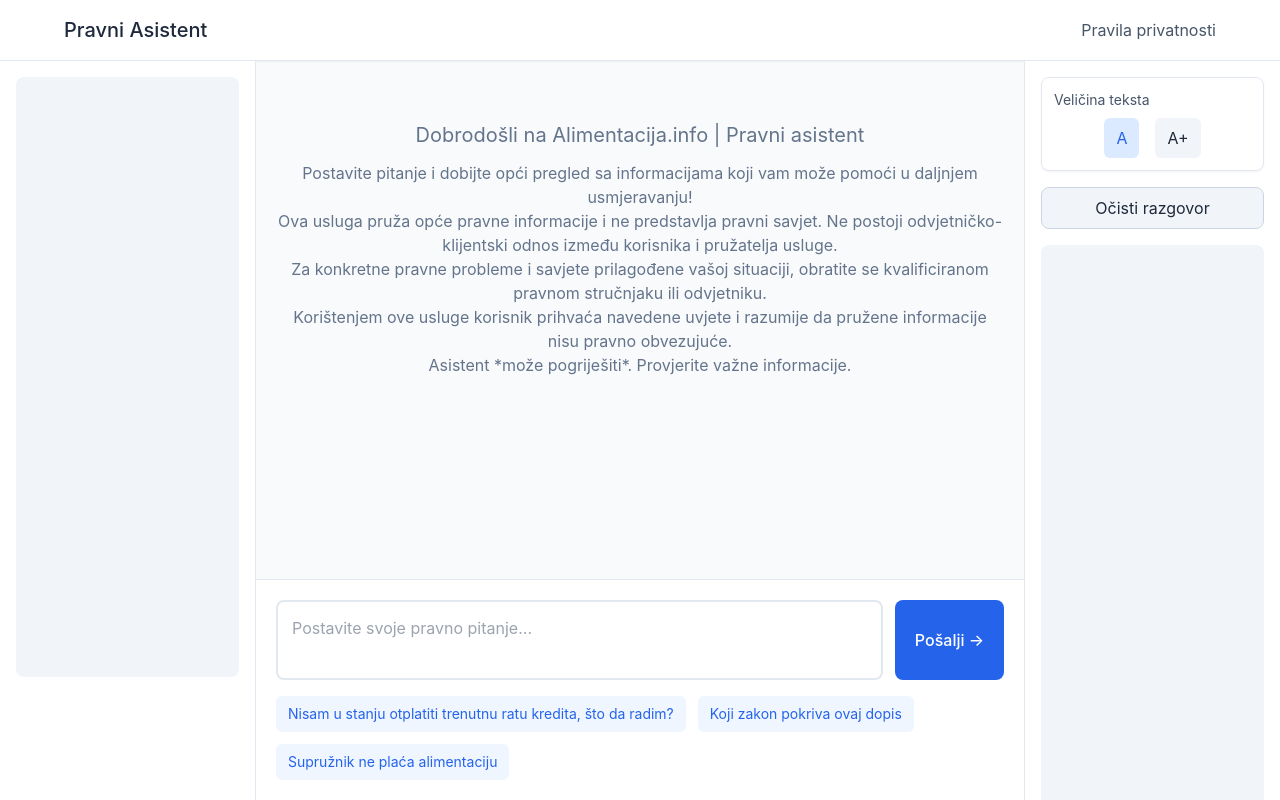
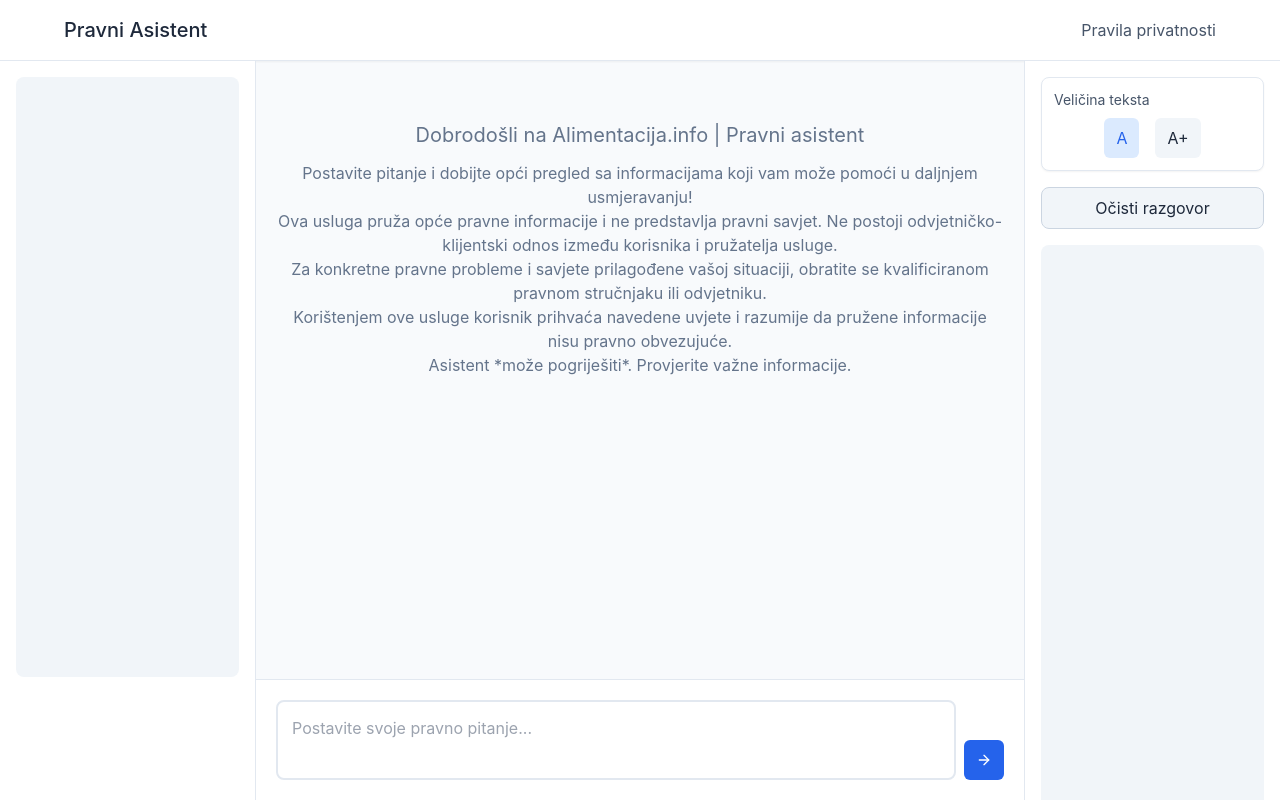
Before and after one commit to matejsarlija/our_chattie, a React (Create React App) app in the folder simple-chat/: page / in a window 1280 px wide. Built offline with nearby package versions, Linux system fonts and the light colour scheme.

Commit message:
send button "redesign"

```diff
--- a/simple-chat/src/components/AltChat.js
+++ b/simple-chat/src/components/AltChat.js
@@ -3,6 +3,7 @@
 import { Link } from 'react-router-dom';
 
 export default function AltChat() {
+    // [All the existing state variables and functions remain the same]
     const [messages, setMessages] = useState(() => {
         try {
             const saved = localStorage.getItem('chatMessages');
@@ -27,6 +28,8 @@
     const [showClearConfirm, setShowClearConfirm] = useState(false);
     const messagesEndRef = useRef(null);
     const controllerRef = useRef(null);
+
+    // [All other existing functions remain the same]
 
     // Save messages to localStorage when they change
     useEffect(() => {
@@ -156,7 +159,19 @@
     const handleSuggestionClick = (text) => {
         setInputText(text);
         // Focus the input field after setting the text
-        document.querySelector('input[type="text"]')?.focus();
+        document.querySelector('textarea')?.focus();
+    };
+
+    const adjustTextareaHeight = (e) => {
+        const textarea = e.target;
+        setInputText(textarea.value);
+
+        // Reset height to calculate properly
+        textarea.style.height = 'auto';
+
+        // Get new height (with a max of 150px)
+        const newHeight = Math.min(textarea.scrollHeight, 150);
+        textarea.style.height = `${newHeight}px`;
     };
 
     return (
@@ -231,46 +246,43 @@
                         </div>
                     </div>
 
-                    {/* Input Area */}
+                    {/* Input Area with Button Outside Textarea */}
                     <div className="border-t border-slate-200 bg-white py-4 md:py-5">
                         <div className="max-w-4xl mx-auto px-4 md:px-5 w-full">
-                            <div className="flex gap-2 md:gap-3">
+                            <div className="relative flex items-end"> {/* Added items-end to align items to bottom */}
                                 <textarea
                                     value={inputText}
-                                    onChange={e => setInputText(e.target.value)}
+                                    onChange={adjustTextareaHeight}
                                     onKeyPress={e => {
                                         if (e.key === 'Enter' && !e.shiftKey) {
-                                            e.preventDefault(); // Prevent default to avoid new line
+                                            e.preventDefault();
                                             handleSend();
                                         }
-                                        // Pressing Shift+Enter will create a new line
                                     }}
                                     placeholder="Postavite svoje pravno pitanje..."
                                     className="flex-1 p-3 md:p-3.5 border-2 border-slate-200 rounded-lg focus:outline-none focus:border-blue-500 bg-white resize-none"
-                                    rows="2"  // Start with 2 rows
+                                    style={{ height: 'auto', minHeight: '50px' }}
                                     disabled={isLoading}
                                 ></textarea>
+
+                                {/* Button positioned outside textarea, aligned to bottom */}
                                 <button
                                     onClick={isLoading ? stopGeneration : handleSend}
-                                    className={isLoading ?
-                                        'bg-red-500 hover:bg-red-600 text-white font-medium px-4 md:px-5 py-3 md:py-3.5 rounded-lg whitespace-nowrap' :
-                                        'bg-blue-600 hover:bg-blue-700 text-white font-medium px-4 md:px-5 py-3 md:py-3.5 rounded-lg whitespace-nowrap'
-                                    }
+                                    className={`ml-2 h-10 w-10 flex items-center justify-center rounded-md ${isLoading ? 'bg-red-500 hover:bg-red-600' : 'bg-blue-600 hover:bg-blue-700'
+                                        } text-white`}
+                                    aria-label={isLoading ? "Zaustavi" : "Pošalji"}
                                 >
-                                    {isLoading ? 'Zaustavi' : 'Pošalji →'}
+                                    {isLoading ? (
+                                        <svg xmlns="http://www.w3.org/2000/svg" width="16" height="16" viewBox="0 0 24 24" fill="none" stroke="currentColor" strokeWidth="2" strokeLinecap="round" strokeLinejoin="round">
+                                            <rect x="4" y="4" width="16" height="16" rx="2" ry="2" />
+                                        </svg>
+                                    ) : (
+                                        <svg xmlns="http://www.w3.org/2000/svg" width="16" height="16" viewBox="0 0 24 24" fill="none" stroke="currentColor" strokeWidth="2" strokeLinecap="round" strokeLinejoin="round">
+                                            <line x1="5" y1="12" x2="19" y2="12" />
+                                            <polyline points="12 5 19 12 12 19" />
+                                        </svg>
+                                    )}
                                 </button>
-                            </div>
-
-                            <div className="flex gap-2 md:gap-3 mt-3 md:mt-4 flex-wrap">
-                                {['Nisam u stanju otplatiti trenutnu ratu kredita, što da radim?', 'Koji zakon pokriva ovaj dopis', 'Supružnik ne plaća alimentaciju'].map(text => (
-                                    <button
-                                        key={text}
-                                        onClick={() => handleSuggestionClick(text)}
-                                        className="text-sm text-blue-600 bg-blue-50 px-3 py-2 rounded-md hover:bg-blue-100 transition-colors"
-                                    >
-                                        {text}
-                                    </button>
-                                ))}
                             </div>
                         </div>
                     </div>
```
